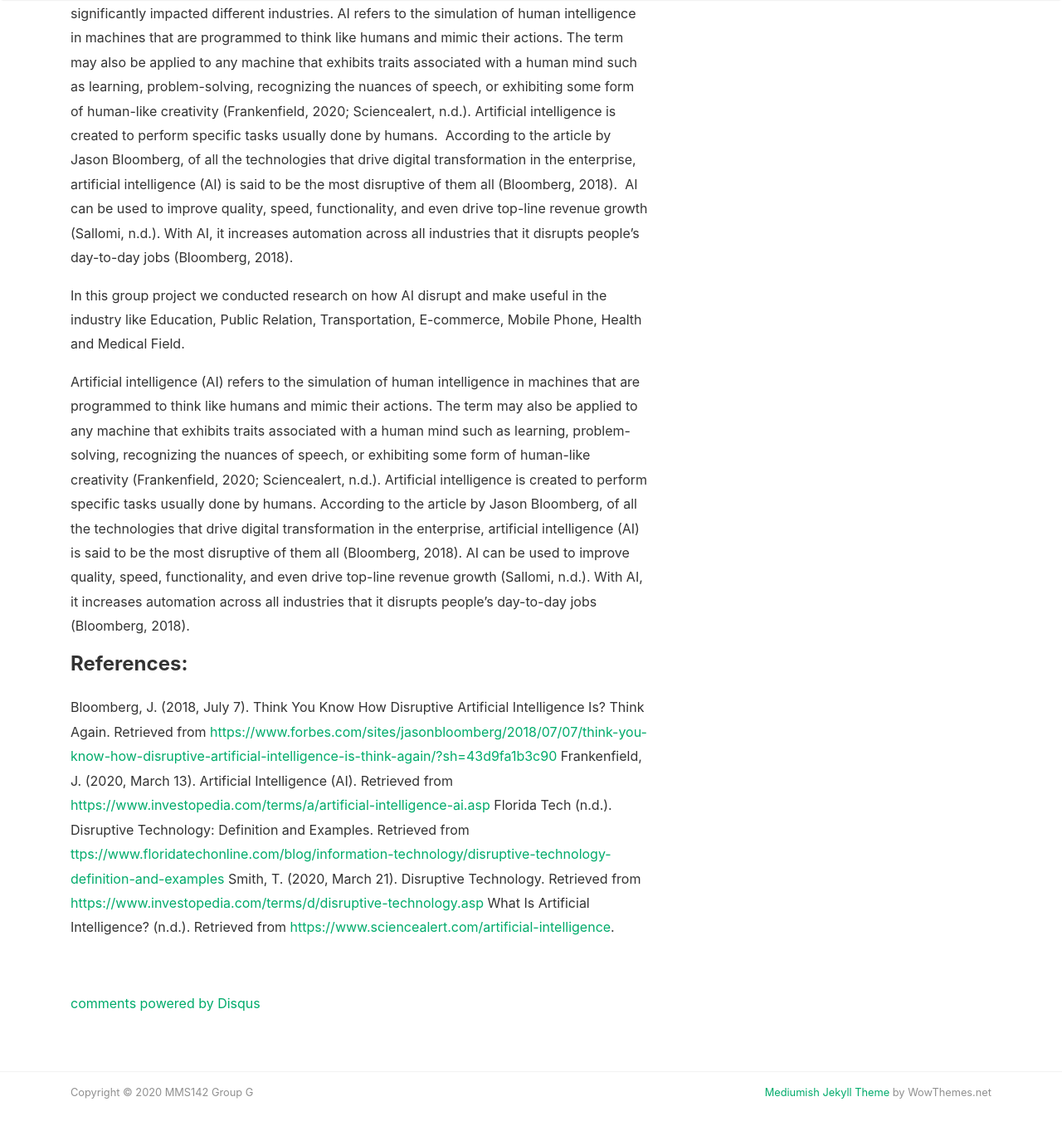
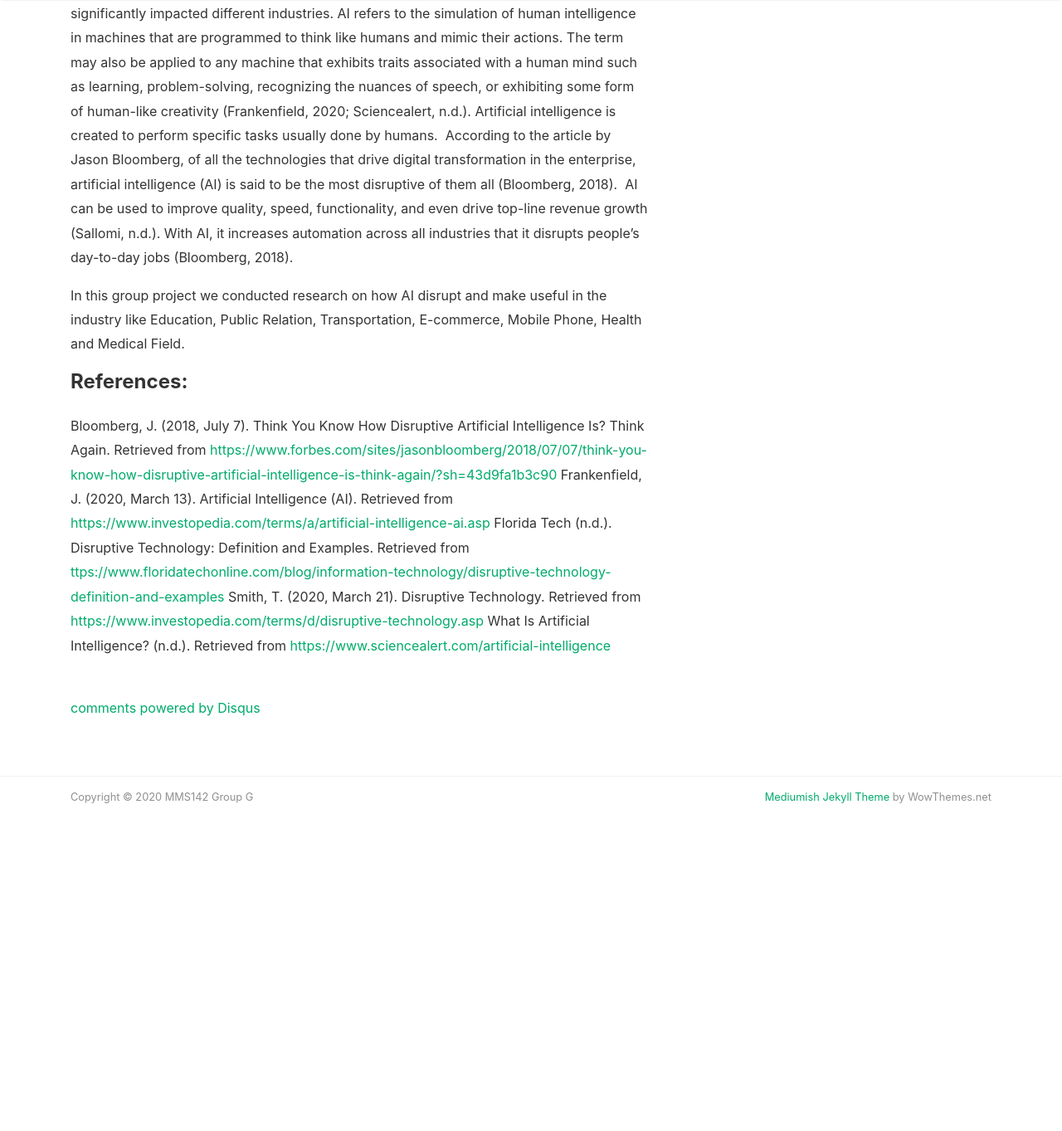
Before and after one commit to mclag/mms142-groupg-2020, a Jekyll site: the page built from _pages/about.md, in a window 1280 px wide and 1400 px high, scrolled down 850 px. Shown: the top 1363 px of the window at 83% size. Built offline with Jekyll 4.4.1, drawn with Linux system fonts in a browser that asks for light colours; nearby versions of some CDN libraries; comment, search, counter and statistics services are not loaded; after the commit the page ends 1894 px from its top, so only the background shows below that.

Commit message:
Update about.md

```diff
--- a/_pages/about.md
+++ b/_pages/about.md
@@ -25,12 +25,11 @@ comments: true
 
 
 
-<p>Artificial intelligence (AI) refers to the simulation of human intelligence in machines that are programmed to think like humans and mimic their actions. The term may also be applied to any machine that exhibits traits associated with a human mind such as learning, problem-solving, recognizing the nuances of speech, or exhibiting some form of human-like creativity (Frankenfield, 2020; Sciencealert, n.d.). Artificial intelligence is created to perform specific tasks usually done by humans.  According to the article by Jason Bloomberg, of all the technologies that drive digital transformation in the enterprise, artificial intelligence (AI) is said to be the most disruptive of them all (Bloomberg, 2018).  AI can be used to improve quality, speed, functionality, and even drive top-line revenue growth (Sallomi, n.d.). With AI, it increases automation across all industries that it disrupts people’s day-to-day jobs (Bloomberg, 2018).
-</p>
+
 
 <h4>References:</h4>
 
-<p>Bloomberg, J. (2018, July 7). Think You Know How Disruptive Artificial Intelligence Is? Think Again. Retrieved from <a href= " https://www.forbes.com/sites/jasonbloomberg/2018/07/07/think-you-know-how-disruptive-artificial-intelligence-is-think-again/?sh=43d9fa1b3c90">https://www.forbes.com/sites/jasonbloomberg/2018/07/07/think-you-know-how-disruptive-artificial-intelligence-is-think-again/?sh=43d9fa1b3c90</a>
+Bloomberg, J. (2018, July 7). Think You Know How Disruptive Artificial Intelligence Is? Think Again. Retrieved from <a href= " https://www.forbes.com/sites/jasonbloomberg/2018/07/07/think-you-know-how-disruptive-artificial-intelligence-is-think-again/?sh=43d9fa1b3c90">https://www.forbes.com/sites/jasonbloomberg/2018/07/07/think-you-know-how-disruptive-artificial-intelligence-is-think-again/?sh=43d9fa1b3c90</a>
 
 Frankenfield, J. (2020, March 13). Artificial Intelligence (AI). Retrieved from <a href="https://www.investopedia.com/terms/a/artificial-intelligence-ai.asp">https://www.investopedia.com/terms/a/artificial-intelligence-ai.asp</a>
 
@@ -39,7 +38,7 @@ Florida Tech (n.d.). Disruptive Technology: Definition and Examples. Retrieved f
 Smith, T. (2020, March 21). Disruptive Technology. Retrieved from <a href= "https://www.investopedia.com/terms/d/disruptive-technology.asp">https://www.investopedia.com/terms/d/disruptive-technology.asp</a>
 
 
-What Is Artificial Intelligence? (n.d.).  Retrieved from <a href="https://www.sciencealert.com/artificial-intelligence">https://www.sciencealert.com/artificial-intelligence</a>.</p>
+What Is Artificial Intelligence? (n.d.).  Retrieved from <a href="https://www.sciencealert.com/artificial-intelligence">https://www.sciencealert.com/artificial-intelligence</a>
 
 
 </div>
```
